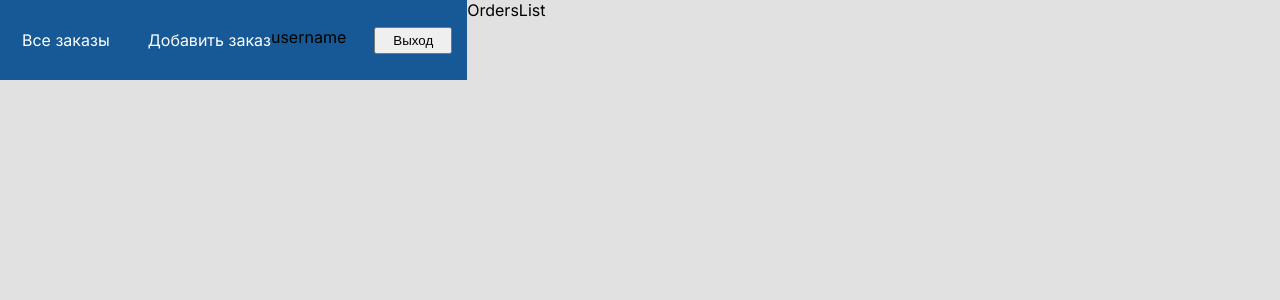
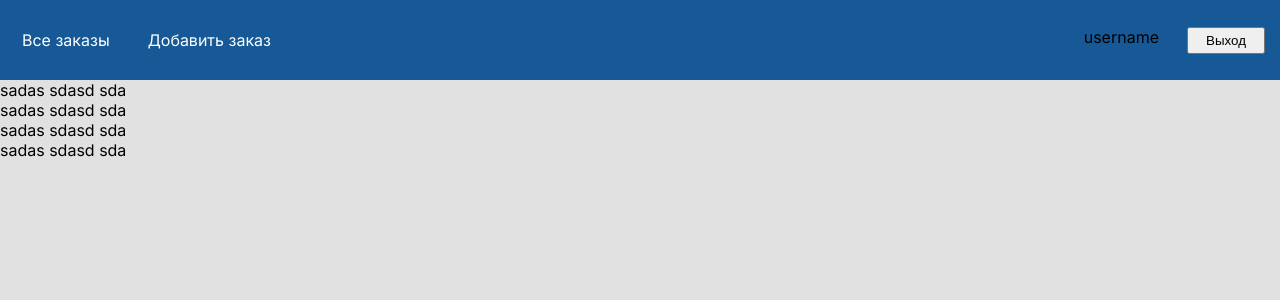
Before and after one commit to gfR616/AEtestTask, a Vue app: page / in a window 1280 px wide. Shown: the top 300 px of the page. Built offline with nearby package versions, Linux system fonts and the light colour scheme.

Commit message:
чиним позиционирование

```diff
--- a/src/App.vue
+++ b/src/App.vue
@@ -21,7 +21,7 @@ const route = useRoute()
 html,
 body {
   height: 100%;
-  min-height: 100vh;
+  width: 100%;
   margin: 0;
 }
 
@@ -32,9 +32,10 @@ body {
   font-weight: 400;
   background: var(--background-color);
 }
+
 #app {
   height: 100%;
-  width: 100%;
   display: flex;
+  flex-direction: column;
 }
 </style>
--- a/src/app/core/auth/auth.vue
+++ b/src/app/core/auth/auth.vue
@@ -1,12 +1,16 @@
 <script lang="ts" setup>
+import { useRouter } from 'vue-router'
+
+const router = useRouter()
 const getAuth = () => {
   console.log('auth!!')
+  router.push('/')
 }
 </script>
 
 <template>
   <div class="auth-container">
-    <form v-on:submit="getAuth" class="auth-form">
+    <form @submit="getAuth" class="auth-form">
       <div class="inputs-group">
         <input class="input" placeholder="username" type="text" />
         <input class="input" placeholder="password" type="text" />
--- a/src/app/features/orders-list.vue
+++ b/src/app/features/orders-list.vue
@@ -1 +1,6 @@
-<template>OrdersList</template>
+<template>
+  <div>sadas sdasd sda</div>
+  <div>sadas sdasd sda</div>
+  <div>sadas sdasd sda</div>
+  <div>sadas sdasd sda</div>
+</template>
```
